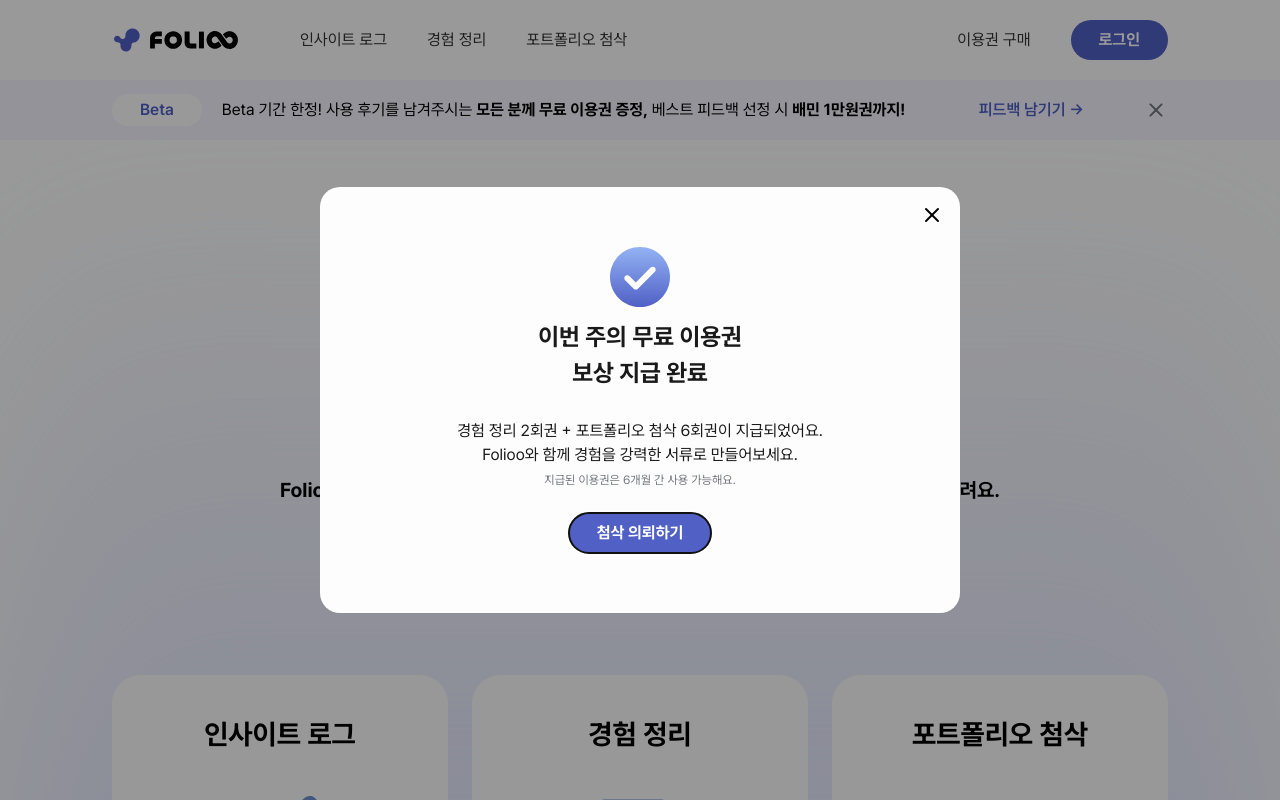
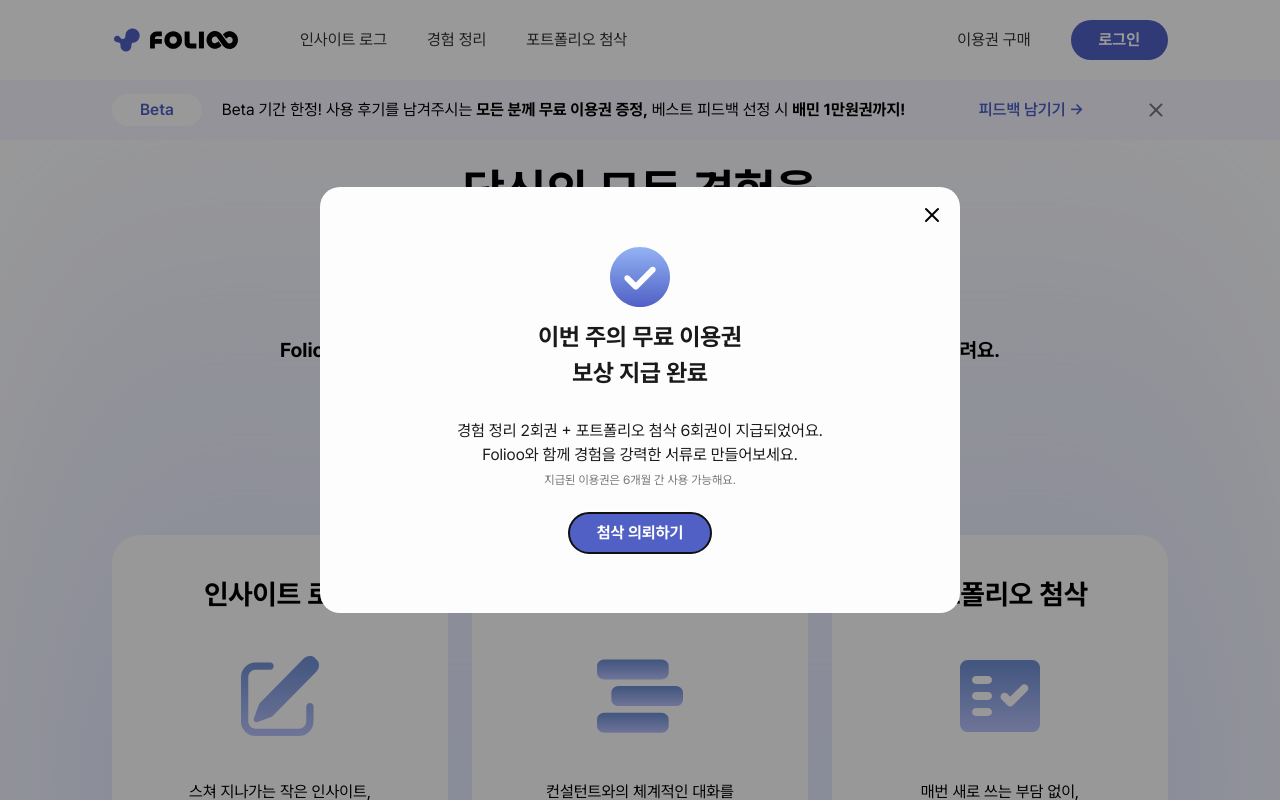
Before and after one commit to Teamie71/folioo-front, a Next.js app: page / in a window 1280 px wide. Shown: the top 800 px of the page. Built offline with nearby package versions, Linux system fonts and the light colour scheme.

Commit message:
🎨 Design: OBT 배너 - navbar 하단에 fix

```diff
--- a/src/components/BannerBeta.tsx
+++ b/src/components/BannerBeta.tsx
@@ -13,7 +13,7 @@ export const BannerBeta = () => {
   };
 
   return (
-    <div className='banner-beta flex h-[3.75rem] w-full bg-[#F6F5FF]'>
+    <div className='banner-beta fixed left-0 right-0 top-[80px] z-40 flex h-[3.75rem] w-full bg-[#F6F5FF]'>
       <div className='mx-auto flex min-w-[66rem] items-center justify-between'>
         <div className='flex items-center gap-[1.25rem]'>
           <div className='rounded-[3.75rem] bg-white px-[1.75rem] py-[0.25rem] text-[1rem] font-semibold text-[#5060C5]'>
--- a/src/components/LayoutContent.tsx
+++ b/src/components/LayoutContent.tsx
@@ -49,8 +49,12 @@ export default function LayoutContent({
       value={{ setShowNavbarOnResult: useCallback((show: boolean) => setShowNavbarOnResult(show), []) }}
     >
       {!hideNavbar && <Navbar />}
-      <div className={hideNavbar ? '' : 'pt-[80px]'}>
-        {!hideNavbar && <BannerBeta />}
+      {!hideNavbar && <BannerBeta />}
+      <div
+        className={
+          hideNavbar ? '' : 'layout-content-below-header'
+        }
+      >
         {children}
       </div>
 
--- a/src/styles/globals.css
+++ b/src/styles/globals.css
@@ -23,6 +23,14 @@ body {
   overflow-x: hidden;
   width: 100%;
   max-width: 100vw;
+}
+
+/* Navbar + OBT 배너 하단 고정 시 콘텐츠 상단 여백 */
+.layout-content-below-header {
+  padding-top: 140px; /* 80px + 3.75rem */
+}
+body[data-banner-dismissed='true'] .layout-content-below-header {
+  padding-top: 80px;
 }
 
 /* 배너 닫힘 시 레이아웃에서 제거 - 스크립트 먼저 실행 */
```
